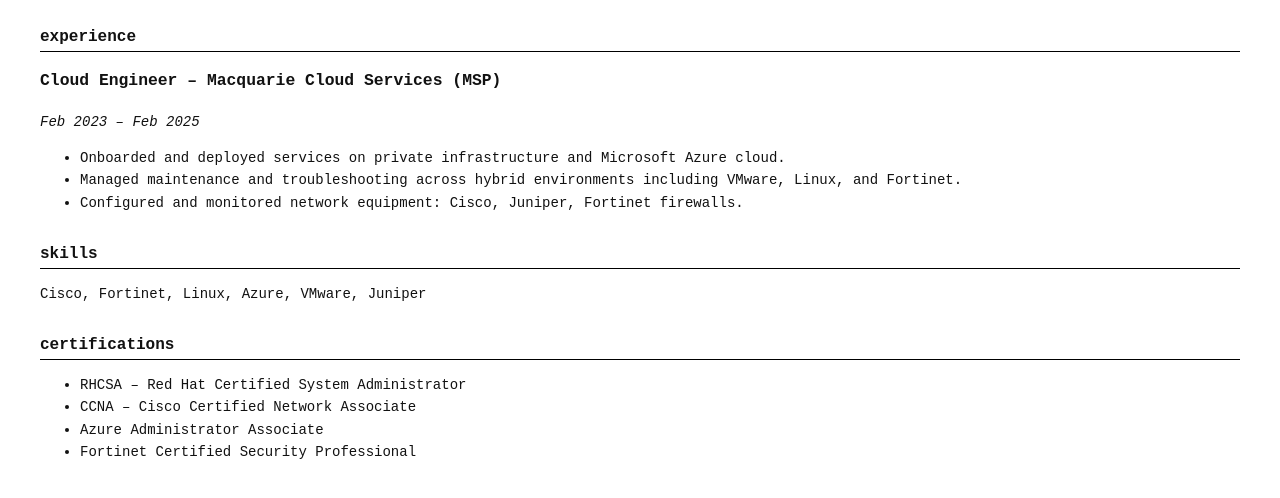
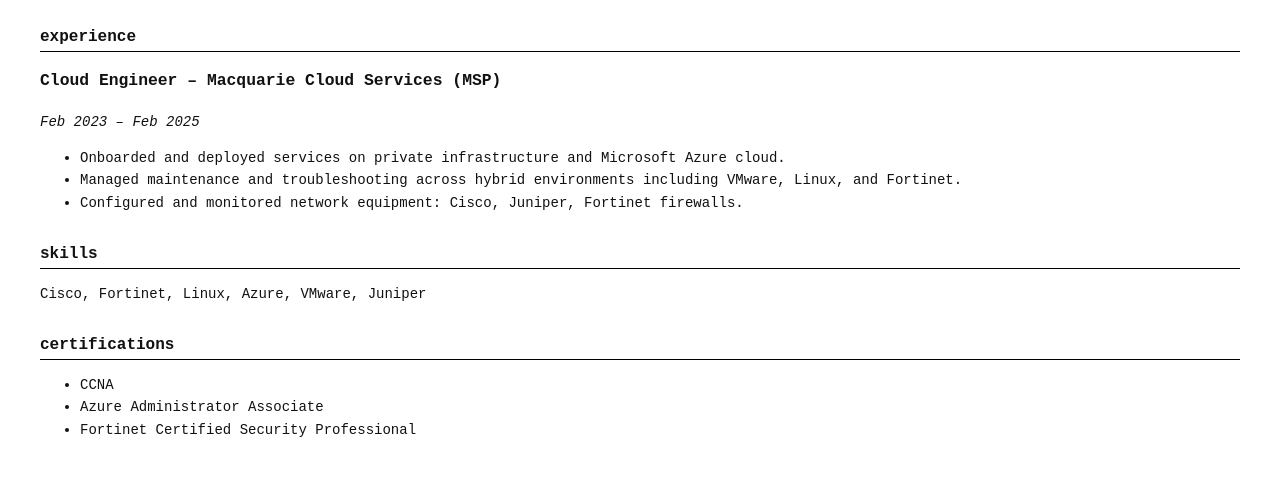
Before and after one commit to a-marley/resume, a plain HTML site: page index.html in a window 1280 px wide. Shown: the part 156-654 px from the top of the page. Drawn offline with Linux system fonts and the light colour scheme.

Commit message:
truth fixes

```diff
--- a/index.html
+++ b/index.html
@@ -92,8 +92,7 @@
     <div class="section">
       <h2>Certifications</h2>
       <ul>
-        <li>RHCSA – Red Hat Certified System Administrator</li>
-        <li>CCNA – Cisco Certified Network Associate</li>
+        <li>CCNA</li>
         <li>Azure Administrator Associate</li>
         <li>Fortinet Certified Security Professional</li>
       </ul>
```
